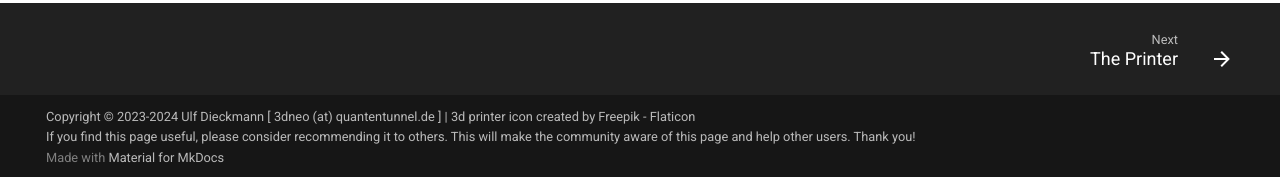
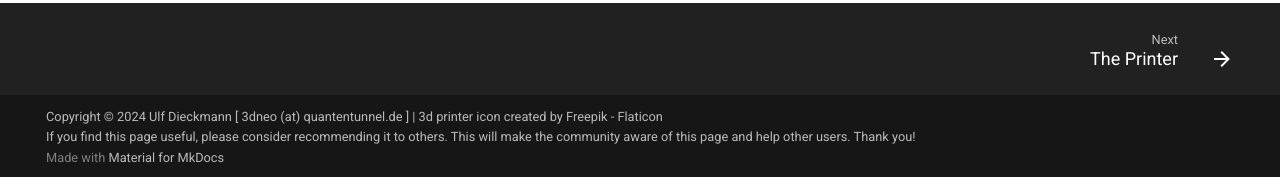
Before and after one commit to 1coderookie/Kobra2Insights, an MkDocs documentation site: the page built from docs/index.md, in a window 1280 px wide and 900 px high, scrolled down 1063 px. Shown: the part 720-897 px from the top of the window. Built offline with MkDocs 1.6.1 and Material for MkDocs 9.7.7, drawn with Linux system fonts in a browser that asks for light colours; comment, search, counter and statistics services are not loaded.

Commit message:
Update mkdocs.yml

```diff
--- a/mkdocs.yml
+++ b/mkdocs.yml
@@ -9,7 +9,7 @@ repo_name: 1coderookie/Kobra2Insights
 repo_url: https://github.com/1coderookie/Kobra2Insights
 
 # Copyright
-copyright: Copyright &copy; 2023-2024 Ulf Dieckmann [ 3dneo (at) quantentunnel.de ] | <a href="https://www.flaticon.com/free-icons/3d-printer" title="3d printer icons">3d printer icon created by Freepik - Flaticon</a> <br> If you find this page useful, please consider recommending it to others. This will make the community aware of this page and help other users. Thank you!
+copyright: Copyright &copy; 2024 Ulf Dieckmann [ 3dneo (at) quantentunnel.de ] | <a href="https://www.flaticon.com/free-icons/3d-printer" title="3d printer icons">3d printer icon created by Freepik - Flaticon</a> <br> If you find this page useful, please consider recommending it to others. This will make the community aware of this page and help other users. Thank you!
 
 # CSS Stylesheet
 # extra_css:
```
